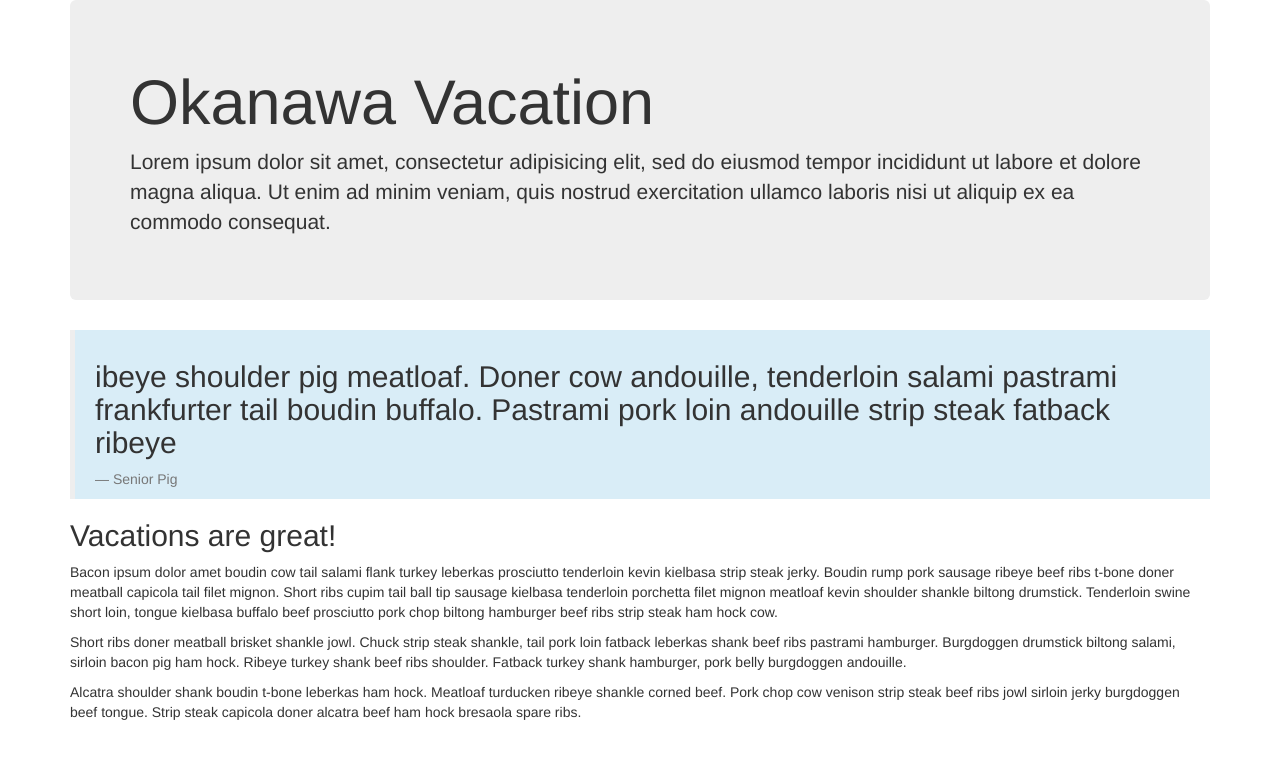
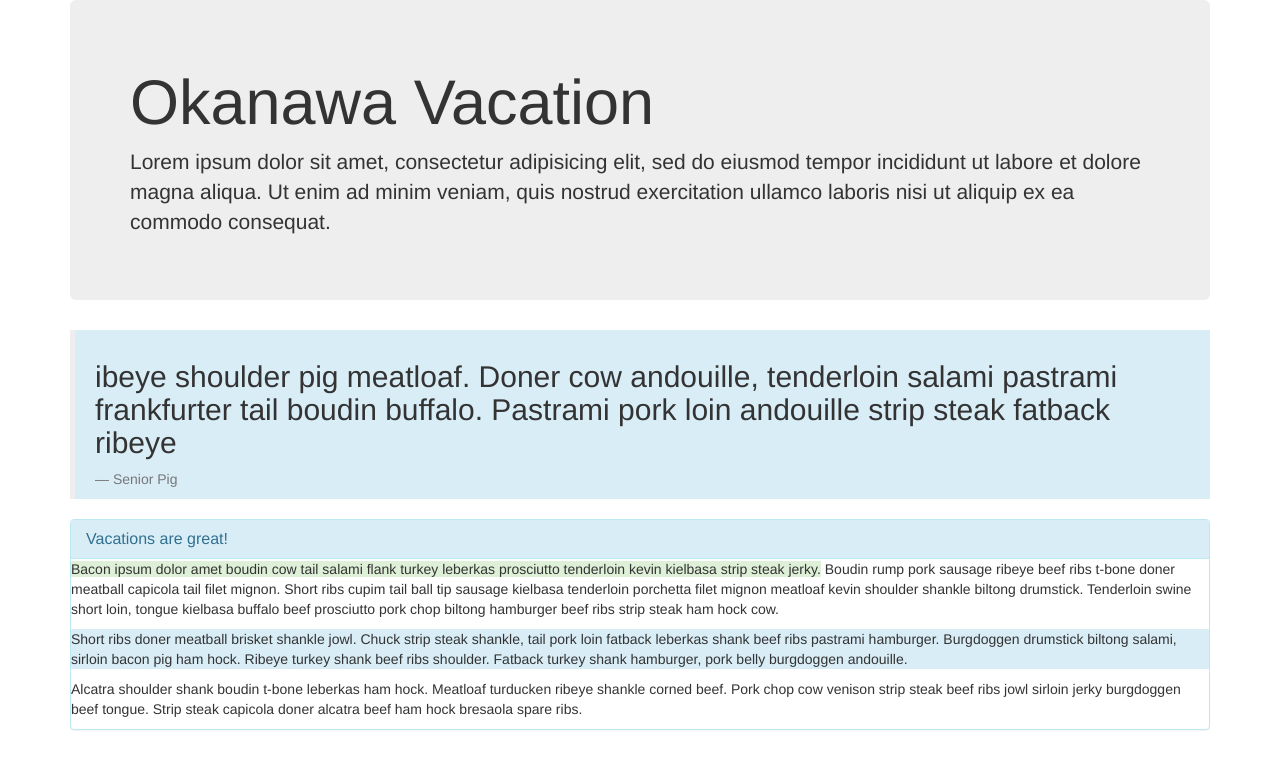
Before and after one commit to Wintermute787/bootsonground, a plain HTML site: page index.html in a window 1280 px wide. Drawn offline with nearby package versions, Linux system fonts and the light colour scheme.

Commit message:
added helper classes

```diff
--- a/index.html
+++ b/index.html
@@ -7,6 +7,7 @@
     <link rel="stylesheet" href="css/styles.css">
   </head>
   <body>
+
     <div class="container">
       <div class="jumbotron">
         <h1>Okanawa Vacation</h1>
@@ -16,13 +17,17 @@
         <h2>ibeye shoulder pig meatloaf. Doner cow andouille, tenderloin salami pastrami frankfurter tail boudin buffalo. Pastrami pork loin andouille strip steak fatback ribeye</h2>
         <footer>Senior Pig</footer>
       </blockquote>
+
       <div class="section">
-
-        <h2>Vacations are great!</h2>
-        <p>Bacon ipsum dolor amet boudin cow tail salami flank turkey leberkas prosciutto tenderloin kevin kielbasa strip steak jerky. Boudin rump pork sausage ribeye beef ribs t-bone doner meatball capicola tail filet mignon. Short ribs cupim tail ball tip sausage kielbasa tenderloin porchetta filet mignon meatloaf kevin shoulder shankle biltong drumstick. Tenderloin swine short loin, tongue kielbasa buffalo beef prosciutto pork chop biltong hamburger beef ribs strip steak ham hock cow.</p>
-        <p>Short ribs doner meatball brisket shankle jowl. Chuck strip steak shankle, tail pork loin fatback leberkas shank beef ribs pastrami hamburger. Burgdoggen drumstick biltong salami, sirloin bacon pig ham hock. Ribeye turkey shank beef ribs shoulder. Fatback turkey shank hamburger, pork belly burgdoggen andouille.</p>
+        <div class="panel panel-info">
+          <div class="panel-heading">
+          <h2 class="panel-title">Vacations are great!</h2>
+        </div>
+        <p><span class="bg-success">Bacon ipsum dolor amet boudin cow tail salami flank turkey leberkas prosciutto tenderloin kevin kielbasa strip steak jerky.</span> Boudin rump pork sausage ribeye beef ribs t-bone doner meatball capicola tail filet mignon. Short ribs cupim tail ball tip sausage kielbasa tenderloin porchetta filet mignon meatloaf kevin shoulder shankle biltong drumstick. Tenderloin swine short loin, tongue kielbasa buffalo beef prosciutto pork chop biltong hamburger beef ribs strip steak ham hock cow.</p>
+        <p class="bg-info">Short ribs doner meatball brisket shankle jowl. Chuck strip steak shankle, tail pork loin fatback leberkas shank beef ribs pastrami hamburger. Burgdoggen drumstick biltong salami, sirloin bacon pig ham hock. Ribeye turkey shank beef ribs shoulder. Fatback turkey shank hamburger, pork belly burgdoggen andouille.</p>
         <p>Alcatra shoulder shank boudin t-bone leberkas ham hock. Meatloaf turducken ribeye shankle corned beef. Pork chop cow venison strip steak beef ribs jowl sirloin jerky burgdoggen beef tongue. Strip steak capicola doner alcatra beef ham hock bresaola spare ribs.</p>
 
+      </div>
       </div>
     </div>
   </body>
```
